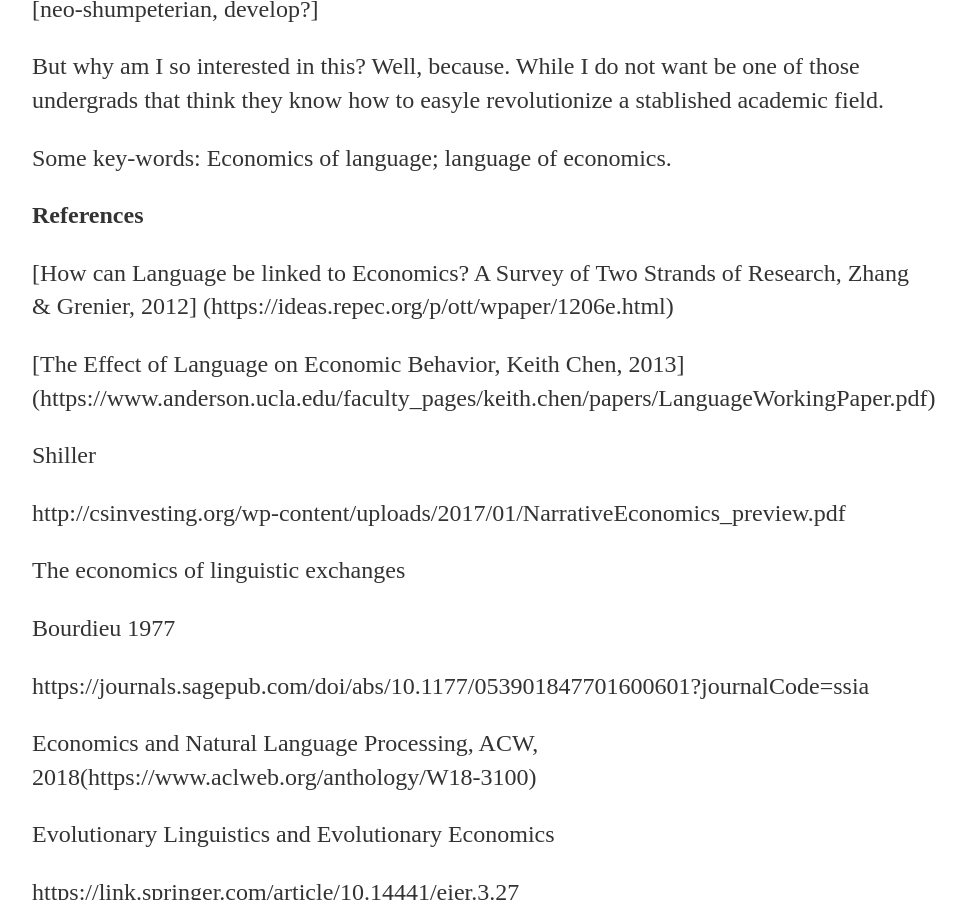
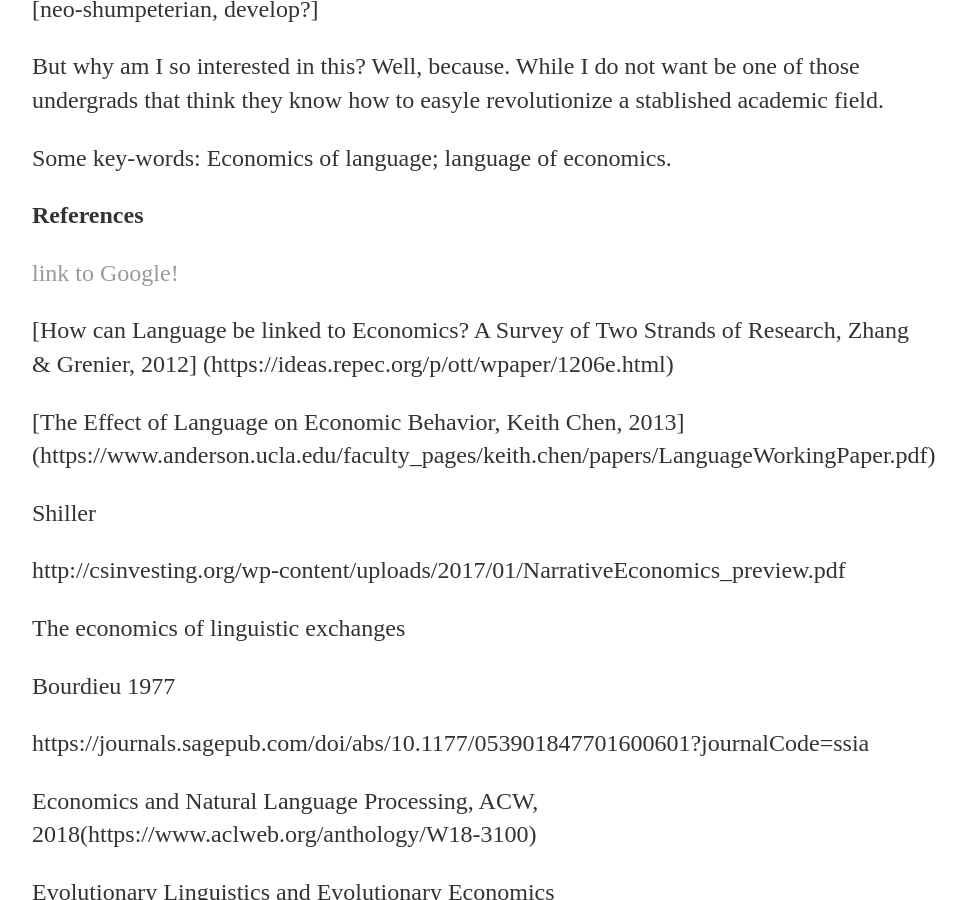
Before and after one commit to t6aguirre/old-blog, a Jekyll site: the page built from _posts/2019-08-09-ling-econ.md, in a window 1280 px wide and 900 px high, scrolled down 2333 px. Shown: the whole window, without its empty margins (160-1126 px from the left). Built offline with Jekyll 4.4.1, drawn with Linux system fonts in a browser that asks for light colours.

Commit message:
test url

```diff
--- a/_posts/2019-08-09-ling-econ.md
+++ b/_posts/2019-08-09-ling-econ.md
@@ -35,6 +35,9 @@ Some key-words: Economics of language; language of economics.
 
 **References**
 
+[link to Google!](http://google.com)
+
+
 [How can Language be linked to Economics? A Survey of Two Strands of Research, Zhang & Grenier, 2012]
 (https://ideas.repec.org/p/ott/wpaper/1206e.html)
 
```
